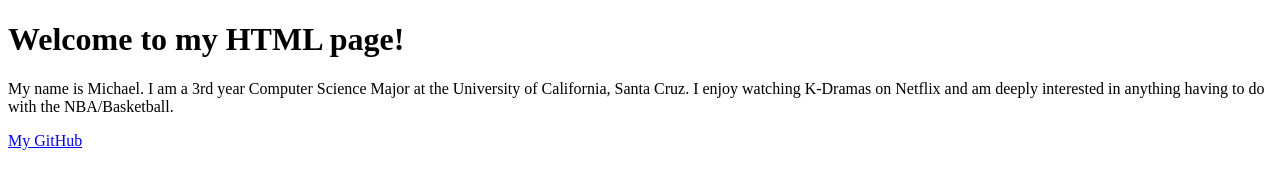
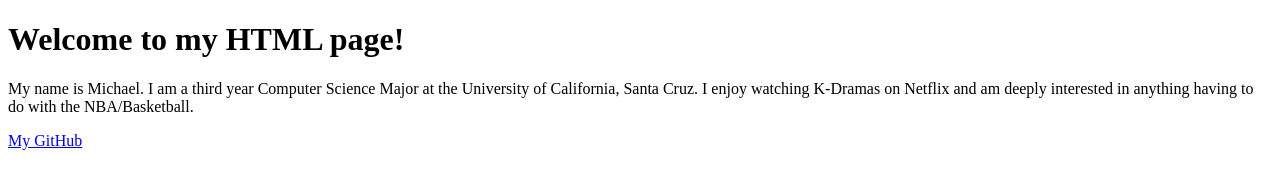
Before and after one commit to msoebrot/website, a plain HTML site: page index.html in a window 1280 px wide. Shown: the top 170 px of the page. Drawn offline with Linux system fonts and the light colour scheme.

Commit message:
Update index.html

```diff
--- a/index.html
+++ b/index.html
@@ -6,7 +6,7 @@
     </head>
     <body>
         <h1> Welcome to my HTML page! </h1>
-        <p>My name is Michael. I am a 3rd year Computer Science Major at the
+        <p>My name is Michael. I am a third year Computer Science Major at the
             University of California, Santa Cruz. I enjoy watching
             K-Dramas on Netflix and am deeply interested in anything
             having to do with the NBA/Basketball. </p>
```
